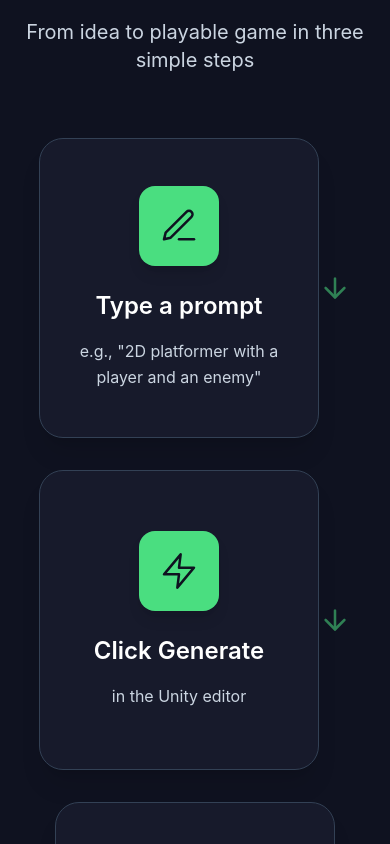
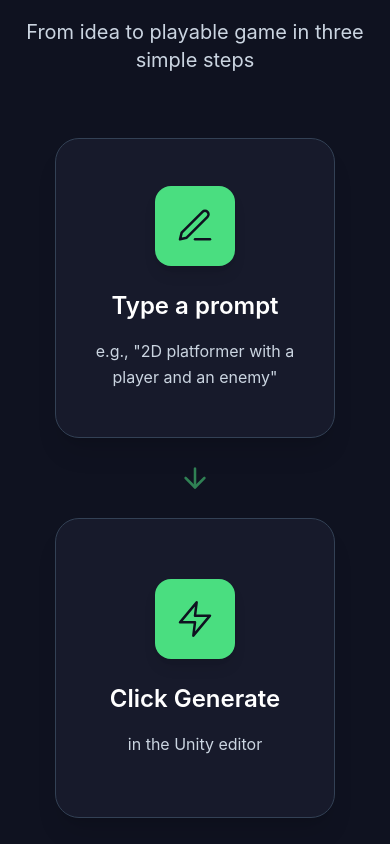
Before and after one commit to ShaheerSaud2004/GenPlay, a Next.js app: page / in a window 390 px wide. Shown: the part 3300-4144 px from the top of the page. Built offline with nearby package versions, Linux system fonts and the light colour scheme.

Commit message:
Fix mobile alignment in Steps component - separate desktop and mobile layouts

```diff
--- a/src/components/Steps.tsx
+++ b/src/components/Steps.tsx
@@ -34,7 +34,8 @@ export function Steps() {
           </p>
         </div>
 
-        <div className="flex flex-col md:flex-row items-center justify-center max-w-6xl mx-auto gap-8 md:gap-4">
+        {/* Desktop Layout */}
+        <div className="hidden md:flex items-center justify-center max-w-6xl mx-auto gap-4">
           {steps.map((step, index) => {
             const Icon = step.icon
             return (
@@ -59,16 +60,46 @@ export function Steps() {
                   </div>
                 </div>
 
-                {/* Arrow */}
+                {/* Desktop Arrow */}
                 {index < steps.length - 1 && (
-                  <div className="hidden md:flex items-center justify-center mx-6">
+                  <div className="flex items-center justify-center mx-6">
                     <ArrowRight className="h-8 w-8 text-accent animate-pulse" strokeWidth={2} />
                   </div>
                 )}
+              </div>
+            )
+          })}
+        </div>
+
+        {/* Mobile Layout */}
+        <div className="md:hidden flex flex-col items-center justify-center max-w-md mx-auto">
+          {steps.map((step, index) => {
+            const Icon = step.icon
+            return (
+              <div key={index} className="flex flex-col items-center">
+                {/* Step Card */}
+                <div className="text-center group animate-slide-up" style={{ animationDelay: `${index * 0.2}s` }}>
+                  <div className="bg-card border border-slate-700 rounded-3xl p-8 group-hover:border-slate-600 transition-all duration-300 shadow-xl group-hover:shadow-2xl group-hover:scale-105 flex flex-col items-center justify-center min-h-[300px] w-[280px]">
+                    {/* Icon container */}
+                    <div className="mb-6 w-20 h-20 bg-accent rounded-2xl flex items-center justify-center group-hover:scale-110 transition-all duration-300 shadow-lg">
+                      <Icon className="h-10 w-10 text-background" strokeWidth={1.5} />
+                    </div>
+
+                    {/* Text content */}
+                    <div className="text-center">
+                      <h3 className="text-2xl font-semibold text-white mb-4">
+                        {step.title}
+                      </h3>
+                      <p className="text-slate-300 leading-relaxed text-base">
+                        {step.description}
+                      </p>
+                    </div>
+                  </div>
+                </div>
 
                 {/* Mobile Arrow (below cards) */}
                 {index < steps.length - 1 && (
-                  <div className="md:hidden flex items-center justify-center my-4 rotate-90">
+                  <div className="flex items-center justify-center my-6 rotate-90">
                     <ArrowRight className="h-8 w-8 text-accent animate-pulse" strokeWidth={2} />
                   </div>
                 )}
```
